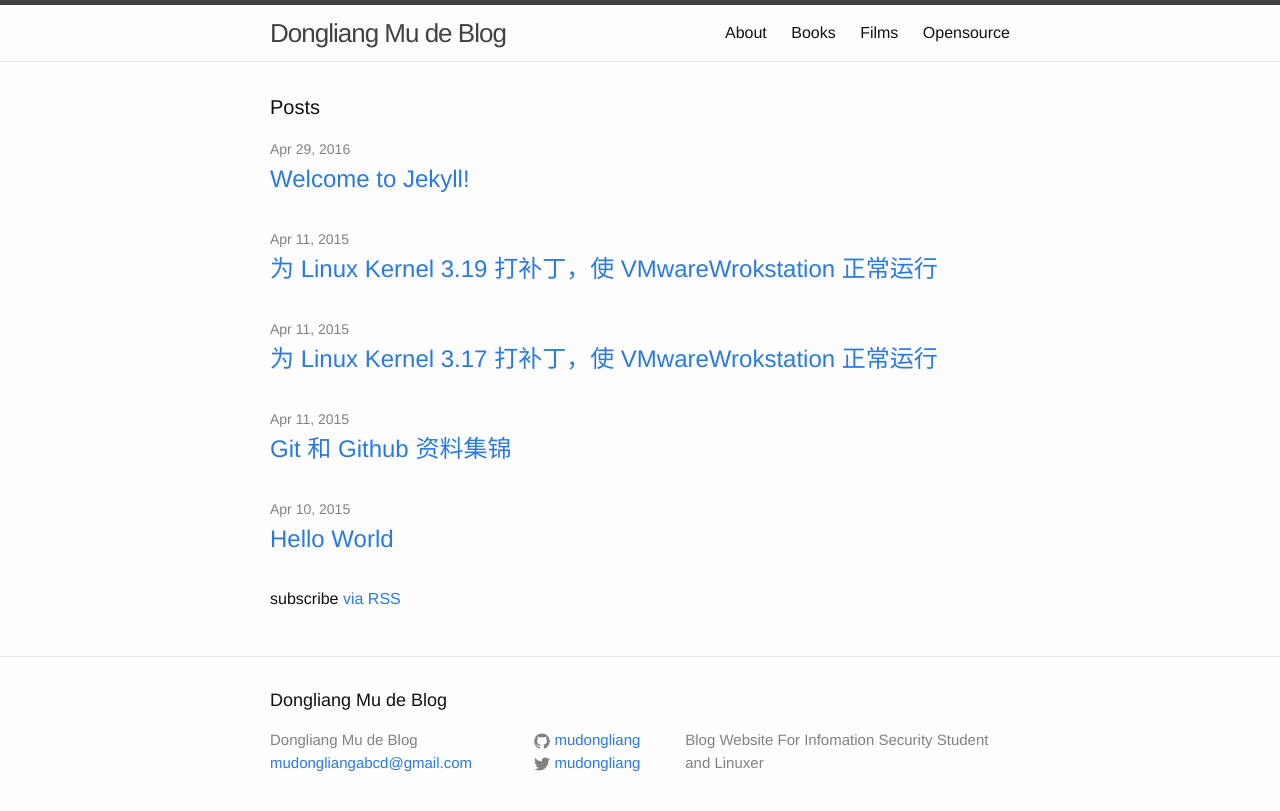
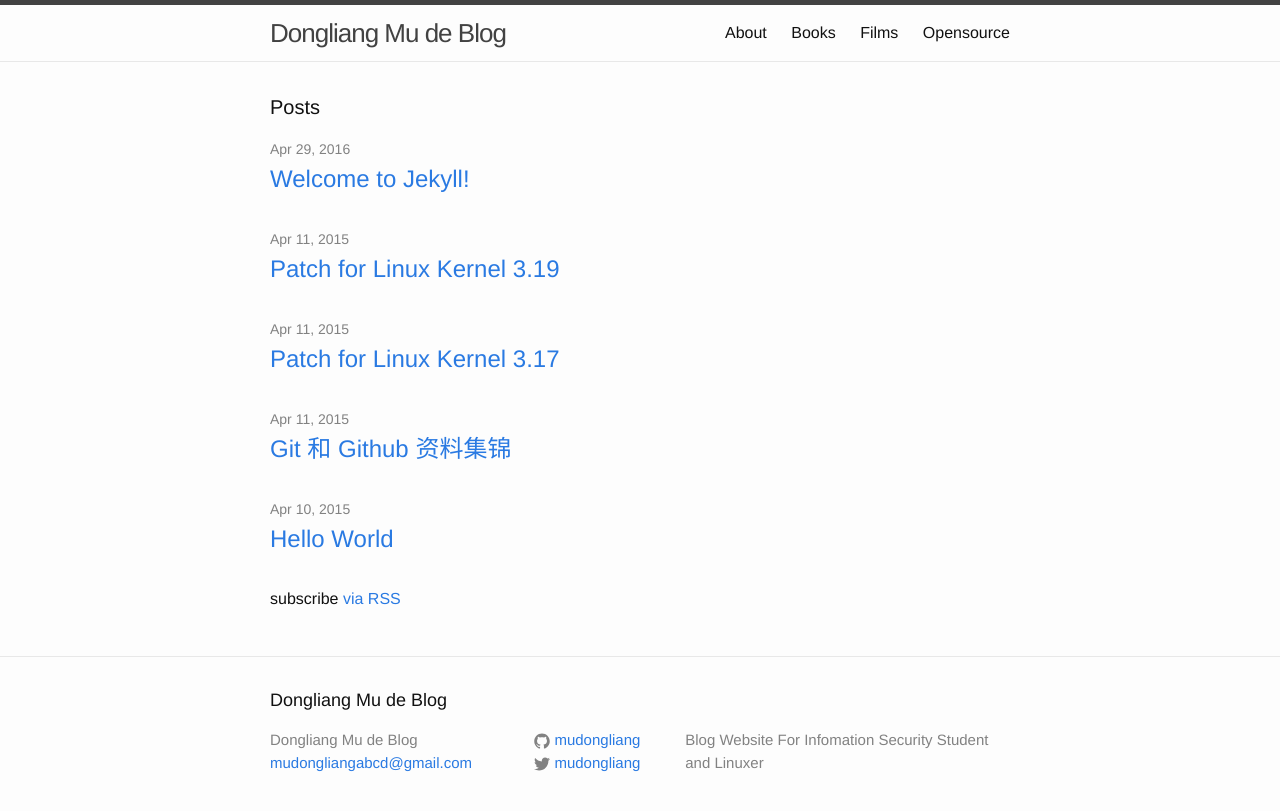
Before and after one commit to mudongliang/mudongliang.github.io, a Jekyll site: the page built from index.html, in a window 1280 px wide. Shown: the top 811 px of the page. Built offline with Jekyll 4.4.1, drawn with Linux system fonts in a browser that asks for light colours.

Commit message:
Change the Name of Posts

```diff
--- a/_posts/2015-04-11-linux-kernel-317-vmwarewrokstation.md
+++ b/_posts/2015-04-11-linux-kernel-317-vmwarewrokstation.md
@@ -1,12 +1,13 @@
 ---
 layout: post
-title: "为 Linux Kernel 3.17 打补丁，使 VMwareWrokstation 正常运行"
+title: "Patch for Linux Kernel 3.17"
 date: 2015-04-11
 description: ""
 category:
 tags: [linux kernel,3.17,vmware workstation,patch]
 ---
 
+为 Linux Kernel 3.17 打补丁，使 VMwareWrokstation 正常运行"
 本人用的fedora20，安装的是vmware workstation 10.0.4。在升级内核之后，vmware 虚拟机无法使用，错误提示为 vmnet 模块无法正确编译！
 步骤 1:
 
--- a/_posts/2015-04-11-linux-kernel-319-vmwarewrokstation.md
+++ b/_posts/2015-04-11-linux-kernel-319-vmwarewrokstation.md
@@ -1,8 +1,9 @@
 ---
 layout: post
-title: "为 Linux Kernel 3.19 打补丁，使 VMwareWrokstation 正常运行"
+title: "Patch for Linux Kernel 3.19"
 date: 2015-04-11
 description: ""
 category: Linux,Kernel,VMwareWorkstation
 tags: [linux kernel,3.19,vmware workstation,patch]
 ---
+为 Linux Kernel 3.19 打补丁，使 VMwareWrokstation 正常运行
```
